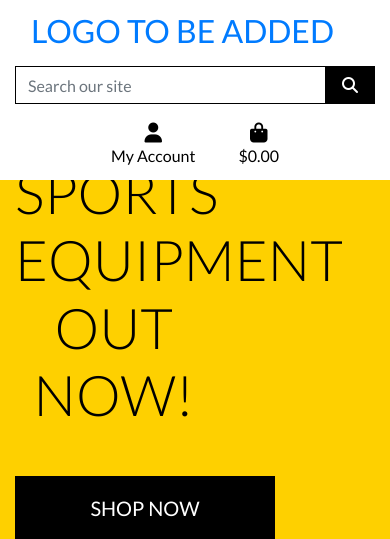
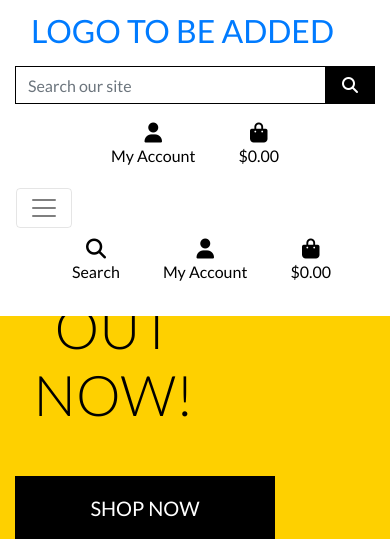
Before and after one commit to MannyBinning/sports-zone, a Django app: page / in a window 390 px wide. Shown: the top 539 px of the page. Run offline with Django 3.2, Linux system fonts and the light colour scheme; the visitor is signed in with stand-in values (Sample User, id 1); some libraries are stand-ins or nearby versions.

Commit message:
Added mobile-top-header file for different size screens including content

```diff
--- a/templates/base.html
+++ b/templates/base.html
@@ -88,7 +88,15 @@
     </div>
         </div>
       </div>
-      <div id="hero-image"></div>
+      <div class="row bg-white">
+        <nav class="navbar navbar-expand-lg navbar-light w-100">
+            <button class="navbar-toggler" type="button" data-toggle="collapse" data-target="#main-nav" aria-controls="main-nav" aria-expanded="false" aria-label="Toggle navigation">
+                <span class="navbar-toggler-icon"></span>
+            </button>
+            {% include 'includes/mobile-top-header.html' %}
+            {% include 'includes/main-nav.html' %}
+        </nav>
+    </div>
     </header>
 
     {% if messages %}
--- /dev/null
+++ b/templates/includes/mobile-top-header.html
@@ -0,0 +1,58 @@
+<ul>
+    <li class="list-inline-item">
+      <a class="text-black nav-link d-block d-lg-none" href="#" id="mobile-search" data-toggle="dropdown" aria-haspopup="true" aria-expanded="false">
+          <div class="text-center">
+              <div><i class="fas fa-search fa-lg"></i></div>
+              <p class="my-0">Search</p>
+          </div>
+      </a>
+      <div class="dropdown-menu border-0 w-100 p-3 rounded-0 my-0" aria-labelledby="mobile-search">
+          <form class="form" method="GET" action="">
+              <div class="input-group w-100">
+                  <input class="form-control border border-black rounded-0" type="text" name="q" placeholder="Search our site">
+                  <div class="input-group-append">
+                      <button class="form-control form-control btn btn-black border border-black rounded-0" type="submit">
+                          <span class="icon">
+                              <i class="fas fa-search"></i>
+                          </span>
+                      </button>
+                  </div>
+              </div>
+          </form>
+      </div>
+  </li>
+  <li class="list-inline-item dropdown">
+      <a class="text-black nav-link d-block d-lg-none" href="#" id="user-options" data-toggle="dropdown" aria-haspopup="true" aria-expanded="false">
+          <div class="text-center">
+              <div><i class="fas fa-user fa-lg"></i></div>
+              <p class="my-0">My Account</p>
+          </div>
+      </a>
+      <div class="dropdown-menu border-0" aria-labelledby="user-options">
+          {% if request.user.is_authenticated %}
+              {% if request.user.is_superuser %}
+                  <a href="{% url 'account_logout' %}" class="dropdown-item">Product Management</a>
+              {% endif %}
+              <a href="" class="dropdown-item">My Profile</a>
+              <a href="{% url 'account_logout' %}" class="dropdown-item">Logout</a>
+          {% else %}
+              <a href="{% url 'account_signup' %}" class="dropdown-item">Register</a>
+              <a href="{% url 'account_login' %}" class="dropdown-item">Login</a>
+          {% endif %}
+      </div>
+  </li>
+  <li class="list-inline-item">
+      <a class="{% if grand_total %}text-primary font-weight-bold{% else %}text-black{% endif %} nav-link d-block d-lg-none" href="">
+          <div class="text-center">
+              <div><i class="fas fa-shopping-bag fa-lg"></i></div>
+              <p class="my-0">
+                  {% if grand_total %}
+                      ${{ grand_total|floatformat:2 }}
+                  {% else %}
+                      $0.00
+                  {% endif %}
+              </p>
+          </div>
+      </a>
+    </li>
+  </ul>
```
Also changed, not shown: templates/includes/main-nav.html (added).
